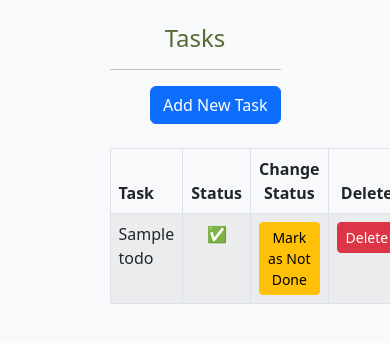
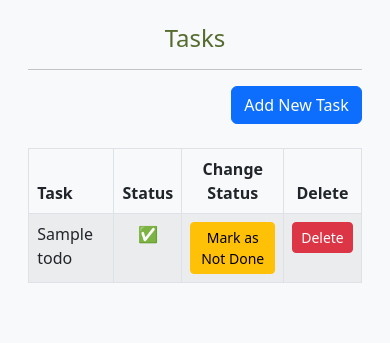
Before and after one commit to tomdu3/todo-flask, a Flask app: page / in a window 390 px wide. Shown: the part 107-450 px from the top of the page. Run offline with Flask 3, Linux system fonts and the light colour scheme; the visitor is signed in with stand-in values (Sample User, id 1); tables that the repository leaves empty hold one stand-in row (values such as "Sample post").

Commit message:
fix responsiveness

```diff
--- a/templates/create-task.html
+++ b/templates/create-task.html
@@ -5,7 +5,7 @@
     <h1>Create a New Task</h1>
     <hr>
     <form method="POST" action="{{ url_for('create_task') }}">
-        <div class="form-group mt-3 justify-content-center">
+        <div class="form-group mt-3 justify-content-center mx-auto">
             <label for="title" class="form-label col-10 col-md-5">Task Title</label>
             <div class="col-10 col-md-5 mx-auto">
                 <input type="text" class="form-control text-center" id="title" name="title" placeholder="Enter task title" required>
--- a/templates/index.html
+++ b/templates/index.html
@@ -1,9 +1,9 @@
 {% extends "base.html" %} {% block title %}Home{% endblock %} {% block main %}
-<div class="container w-50 mt-4">
+<div class="container mt-4 mx-lg-auto col-md-6 col-11">
   <h1 class="text-center">Tasks</h1>
   <hr>
   <!-- add new task -->
-   <div class="mb-3 d-flex justify-content-end">
+   <div class="mb-3 d-flex justify-content-end pr-10">
     <a href="{{ url_for('create_task') }}" class="btn btn-primary mb-2">Add New Task</a>
    </div>
 
```
